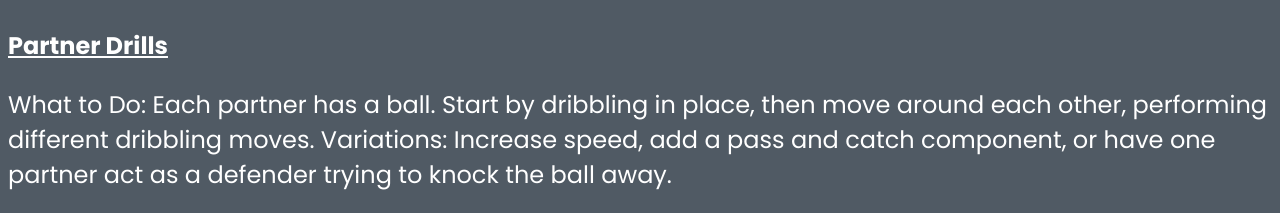
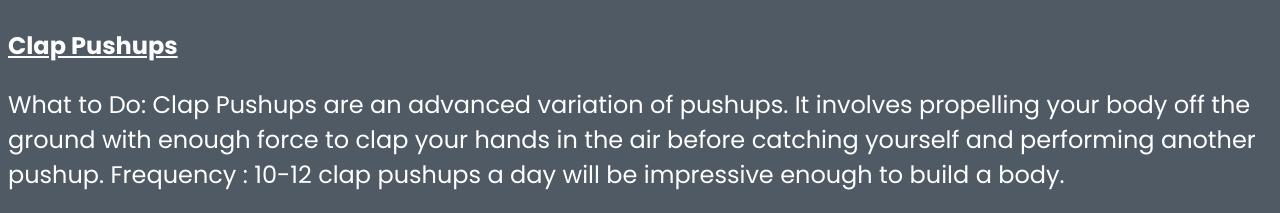
Before and after one commit to Modeldog8197/VIVRITI-FINAL, a plain HTML site: page bb.html in a window 1280 px wide. Shown: the part 9976-10189 px from the top of the page. Drawn offline with Linux system fonts and the light colour scheme.

Commit message:
Update bb.html

```diff
--- a/bb.html
+++ b/bb.html
@@ -246,7 +246,7 @@
 
     </section>
 
-    <section id="drib">
+    <section id="plyo">
         <center>
             <strong id="headd">Plyometrics</strong>
         </center>
@@ -264,16 +264,12 @@
                 src="https://i.shgcdn.com/c615aded-e415-4a82-b8e3-e9985577e3a9/-/format/auto/-/preview/3000x3000/-/quality/lighter/">
         </div>
         </p>
-        <p class="para"> <b><u>Partner Drills</u></b></p>
-        <p class="para">What to Do: Each partner has a ball. Start by dribbling in place, then move around each other,
-            performing different
-            dribbling moves.
-            Variations: Increase speed, add a pass and catch component, or have one partner act as a defender trying to
-            knock the
-            ball away.
+        <p class="para"> <b><u>Clap Pushups</u></b></p>
+        <p class="para">What to Do: Clap Pushups are an advanced variation of pushups. It involves propelling your body off the ground with enough force to clap your hands in the air before catching yourself and performing another pushup.
+            Frequency : 10-12 clap pushups a day will be impressive enough to build a body.
         <div class="fof">
             <img class=""
-                src="https://encrypted-tbn0.gstatic.com/images?q=tbn:ANd9GcRYt8NX5z6s-m6VWvMLIilQTYwtLCsVZbCr-g&s">
+                src="https://www.wikihow.com/images/thumb/c/cf/447206-13.jpg/aid447206-v4-728px-447206-13.jpg">
         </div>
         </p>
         </p>
```
